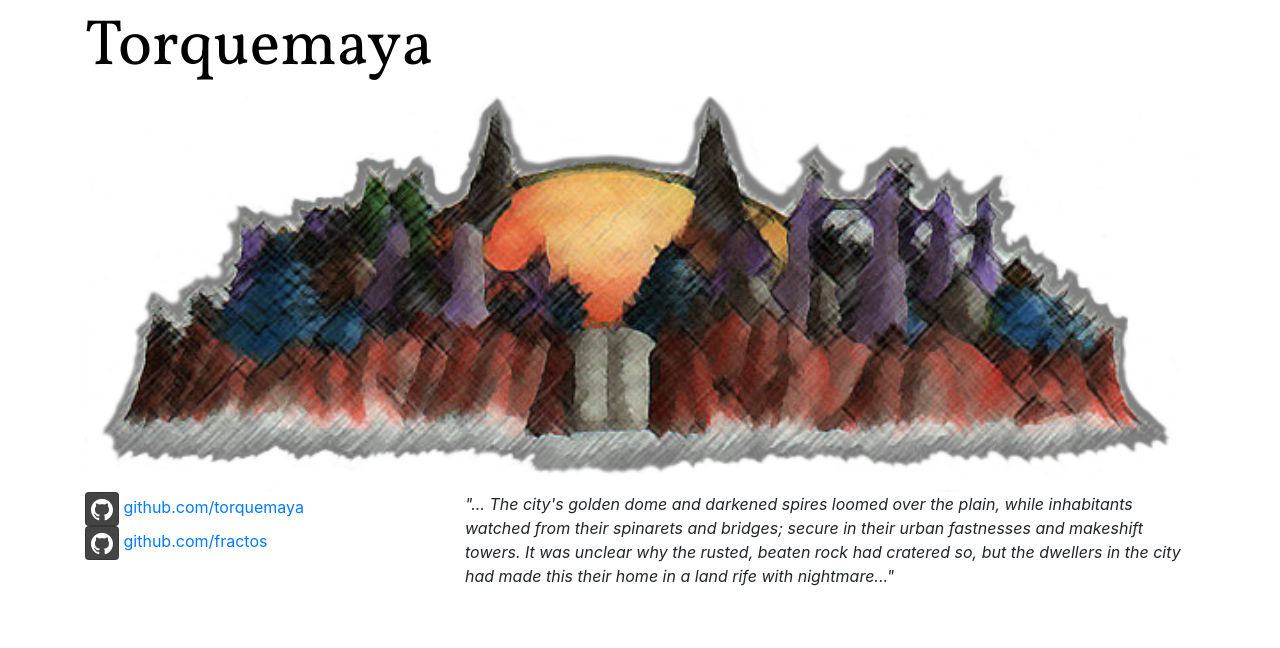
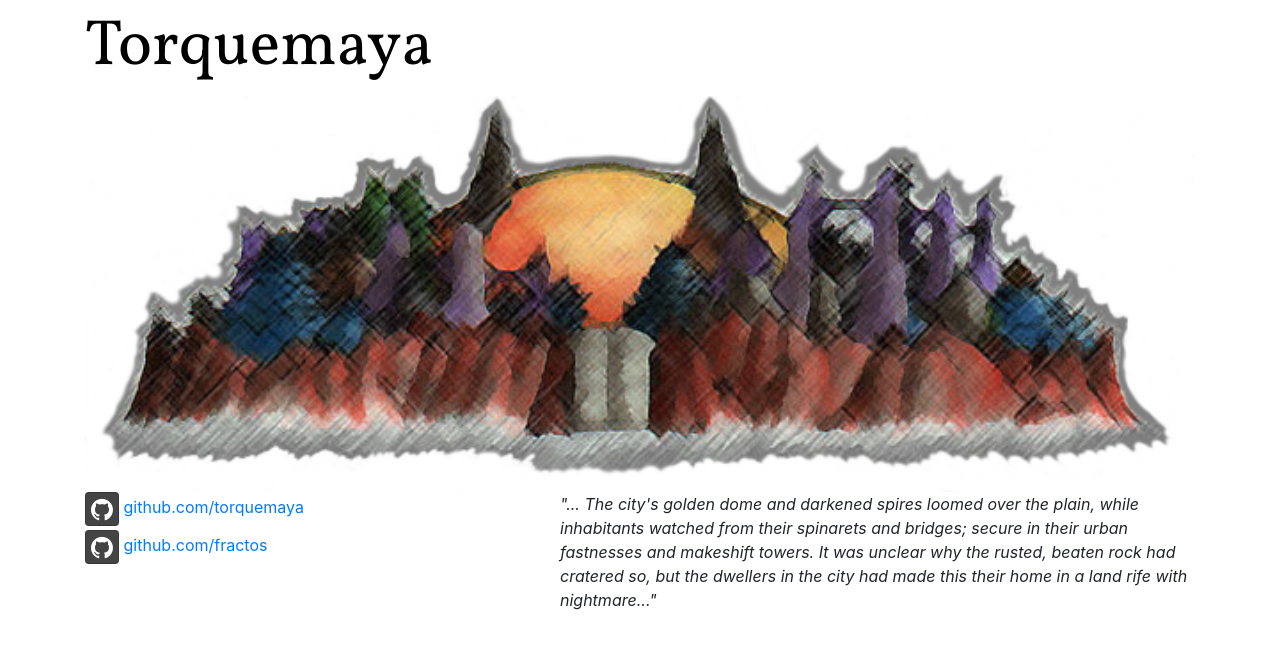
Before and after one commit to torquemaya/torquemaya-net, a plain HTML site: page index.html in a window 1280 px wide. Drawn offline with nearby package versions, Linux system fonts and the light colour scheme.

Commit message:
padding update

```diff
--- a/index.html
+++ b/index.html
@@ -44,21 +44,21 @@
       </div>
     </div>
     <div class="row">
-      <div class="col-sm-4">
+      <div class="col-sm-5">
         <div>
           <a class="btn btn-social-icon btn-github" href="https://github.com/torquemaya">
               <span class="fa fa-github"></span>
           </a>
           <a href="https://github.com/torquemaya">github.com/torquemaya</a>
         </div>
-        <div>
+        <div style="padding-top: 0.25em;">
           <a class="btn btn-social-icon btn-github" href="https://github.com/fractos">
               <span class="fa fa-github"></span>
           </a>
           <a href="https://github.com/fractos">github.com/fractos</a>
         </div>
       </div>
-      <div class="col-sm-8">
+      <div class="col-sm-7">
         <em>"... The city's golden dome and darkened spires loomed over the plain, while inhabitants watched from their spinarets and bridges; secure in their urban fastnesses and makeshift towers. It was unclear why the rusted, beaten rock had cratered so, but the dwellers in the city had made this their home in a land rife with nightmare..."</em>
       </div>
     </div>
```
